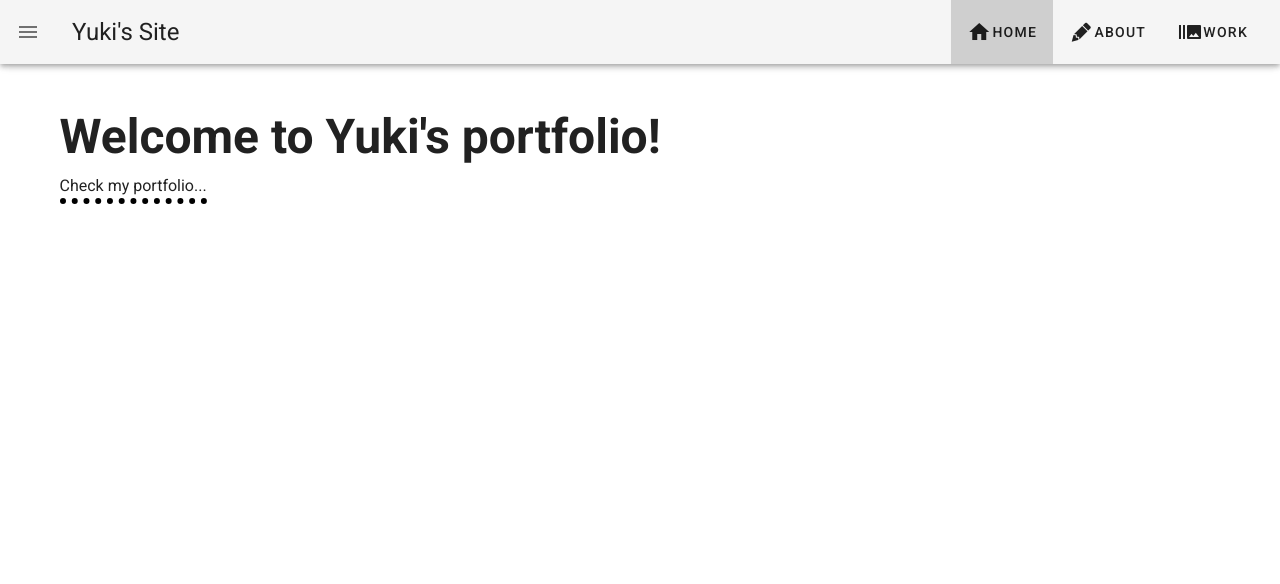
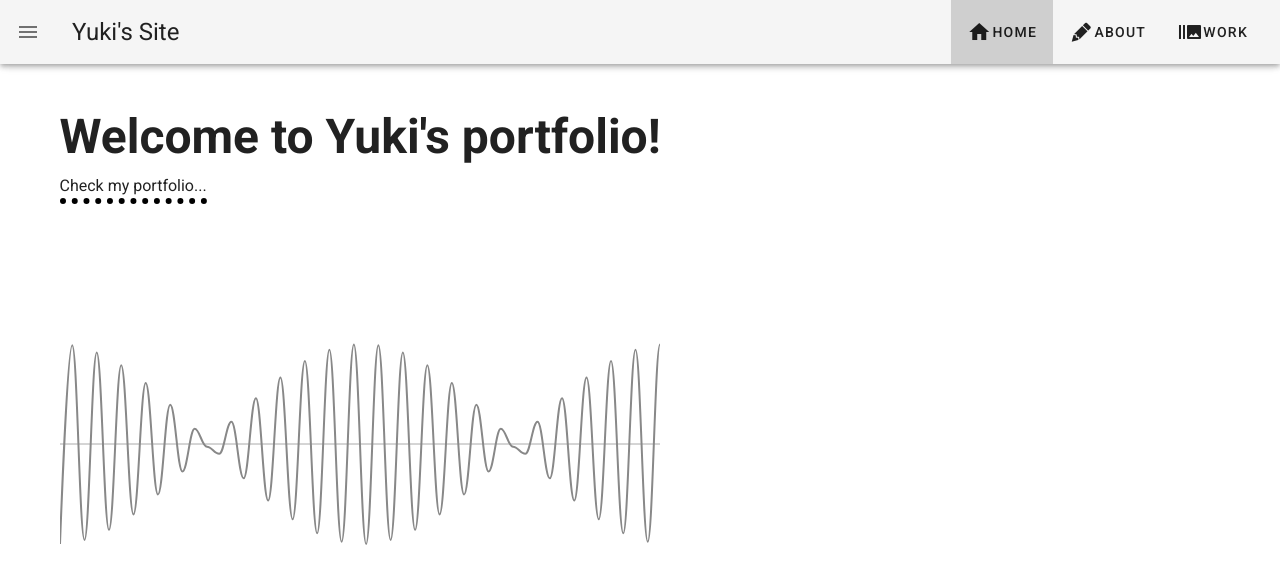
Before and after one commit to yuki0920/portfolio-site, a Vue app: page / in a window 1280 px wide. Shown: the top 584 px of the page. Built offline with nearby package versions, Linux system fonts and the light colour scheme.

Commit message:
Add animation

```diff
--- /dev/null
+++ b/src/components/Animation.vue
@@ -0,0 +1,61 @@
+<template>
+  <v-container>
+    <v-row class="text-left top">
+      <v-col
+        cols="12"
+        md="12"
+      >
+        <svg xmlns="http://www.w3.org/2000/svg" width="600" height="400" viewBox="0 0 600 400" >
+          <path d="M0,200 L600,200" stroke="#aaaaaa" stroke-width="1" fill="none" />
+          <path :d="pathStr" stroke="#888888" stroke-width="2" fill="none" />
+        </svg>
+      </v-col>
+    </v-row>
+  </v-container>
+</template>
+
+<script>
+const POINTS_COUNT = 50
+const MAX_Y = 100
+const WIDTH = 600
+const HEIGHT = 400
+const EASE = 0.4
+const SPEED = 0.002
+const WAVE_SCALE = (1 / Math.PI) * 0.5
+const valuesToPathStr = (values) => {
+  if (!values.length) { return 'M0,0' }
+  const points = values.map((y, x) => ({ x: x / (POINTS_COUNT - 1) * WIDTH, y: y * MAX_Y + HEIGHT / 2 }))
+  const firstPoint = points.shift()
+  const controlX = WIDTH / (POINTS_COUNT - 1) * EASE
+  return `M${firstPoint.x},${firstPoint.y} S` +
+    points.map(p => `${p.x - controlX},${p.y} ${p.x},${p.y}`).join(' ')
+}
+export default {
+  data () {
+    return {
+      time: 0
+    }
+  },
+  computed: {
+    values () {
+      return new Array(POINTS_COUNT).fill(0).map((_, index) => {
+        const x = index / POINTS_COUNT // x座標(0-1)
+        const yBase = index % 2 === 0 ? 1 : -1 // y座標(-1と1を交互に設定)
+        const y = Math.sin(x / WAVE_SCALE - this.time * SPEED) * yBase // sin波を掛ける
+        return y
+      })
+    },
+    pathStr () {
+      return valuesToPathStr(this.values)
+    }
+  },
+  mounted () {
+    const startTime = Date.now()
+    const update = () => {
+      this.time = Date.now() - startTime
+      requestAnimationFrame(update)
+    }
+    update()
+  }
+}
+</script>
--- a/src/views/Home.vue
+++ b/src/views/Home.vue
@@ -1,16 +1,19 @@
 <template>
   <div class="home">
     <Introduction msg="Welcome to Yuki's portfolio!"/>
+    <Animation />
   </div>
 </template>
 
 <script>
 
 import Introduction from '../components/Introduction.vue'
+import Animation from '../components/Animation.vue'
 
 export default {
   components: {
-    Introduction
+    Introduction,
+    Animation
   }
 }
 </script>
```
